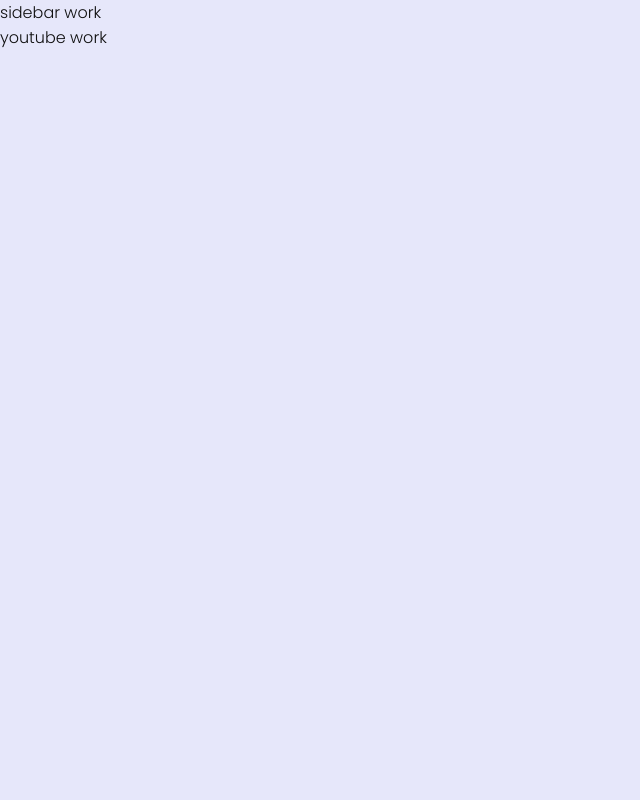
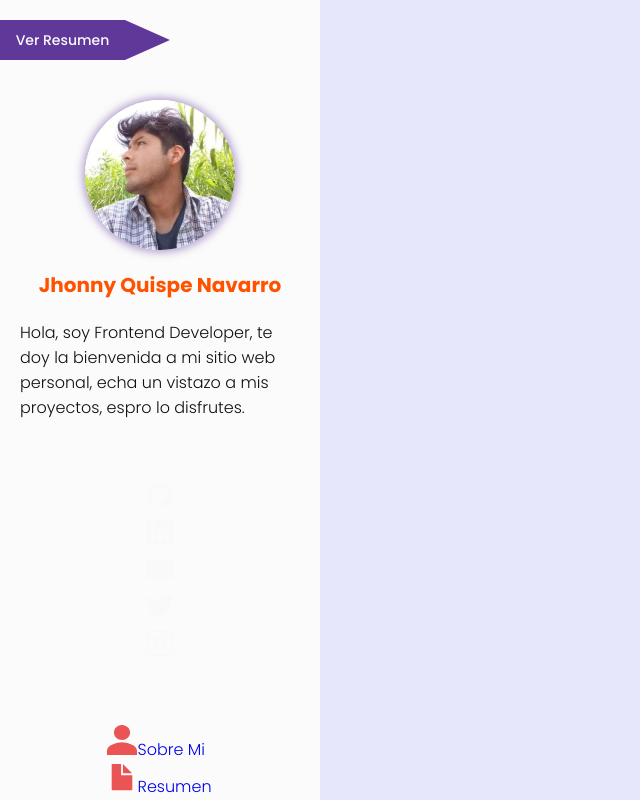
Before and after one commit to byRedHunter/portafolio-client, a React (Create React App) app: page /youtube in a window 1280 px wide. Shown: the whole page, without its empty margins (0-640 px from the left). Built offline with nearby package versions, Linux system fonts and the light colour scheme.

Commit message:
avance sidebar

```diff
--- a/src/main.css
+++ b/src/main.css
@@ -24,9 +24,12 @@ html {
 	--font-800: 800;
 
 	--color-primary: #5f3899;
+	--color-primary-50: rgba(95, 56, 153, 0.5);
 	--color-secondary: #ff5200;
 	--color-dark: #101010;
+	--color-dark-50: rgba(16, 16, 16, 0.5);
 	--color-bg: #e6e7fa;
+	--color-bg-sidebar: #efeffb;
 	--color-light: #fbfbfb;
 }
 
@@ -41,8 +44,8 @@ html {
 ::-webkit-scrollbar-thumb {
 	background: linear-gradient(
 		125deg,
-		var(--color-secondary),
-		var(--color-dark)
+		var(--color-primary-50),
+		var(--color-dark-50)
 	);
 	border-radius: 0.5rem;
 }
@@ -54,3 +57,11 @@ body {
 	color: var(--color-dark);
 	font-weight: var(--font-300);
 }
+
+a {
+	text-decoration: none;
+}
+
+ul {
+	list-style: none;
+}
--- a/src/pages/components/Menu.js
+++ b/src/pages/components/Menu.js
@@ -1,9 +1,14 @@
 import React from 'react'
 import MenuIcon from './svg/MenuIcon'
 
+import './menu.css'
+import { useInterface } from '../../store/useInterface'
+
 export const Menu = () => {
+	const { toggleSidebar } = useInterface((state) => state)
+
 	return (
-		<div class='menu__icon' id='menu-icon'>
+		<div className='menu-icon' onClick={() => toggleSidebar()}>
 			<MenuIcon />
 		</div>
 	)
--- /dev/null
+++ b/src/pages/components/MenuNav.js
@@ -0,0 +1,45 @@
+import React from 'react'
+import { Link } from 'react-router-dom'
+
+import About from './svg/About'
+import Contact from './svg/Contact'
+import YouTube from './svg/YouTube'
+import Resumen from './svg/Resumen'
+import Portfolio from './svg/Portfolio'
+
+export const MenuNav = () => {
+	return (
+		<nav className='nav'>
+			<div className='nav-item'>
+				<Link to='/'>
+					<About />
+					Sobre Mi
+				</Link>
+			</div>
+			<div className='nav-item'>
+				<Link to='/'>
+					<Resumen />
+					Resumen
+				</Link>
+			</div>
+			<div className='nav-item'>
+				<Link to='/'>
+					<Portfolio />
+					Portafolio
+				</Link>
+			</div>
+			<div className='nav-item'>
+				<Link to='/'>
+					<YouTube />
+					YouTube
+				</Link>
+			</div>
+			<div className='nav-item'>
+				<Link to='/'>
+					<Contact />
+					Contacto
+				</Link>
+			</div>
+		</nav>
+	)
+}
--- a/src/pages/components/Sidebar.js
+++ b/src/pages/components/Sidebar.js
@@ -1,5 +1,37 @@
 import React from 'react'
+import { Link } from 'react-router-dom'
+
+import Perfil from '../../images/perfil.png'
+import './sidebar.css'
+
+import { Social } from './Social'
+import { MenuNav } from './MenuNav'
+import { useInterface } from '../../store/useInterface'
 
 export const Sidebar = () => {
-	return <div>sidebar work</div>
+	const { sidebarActive } = useInterface((state) => state)
+	return (
+		<header className={sidebarActive ? 'header active' : 'header'}>
+			<Link to='/resumen' className='header-cv'>
+				<span>Ver Resumen</span>
+			</Link>
+
+			<div className='header-info'>
+				<figure className='header-info-profile'>
+					<img src={Perfil} alt='Foto de perfil de Jhonny Quispe Navarro' />
+				</figure>
+
+				<h1 className='header-info-title'>Jhonny Quispe Navarro</h1>
+
+				<p className='header-info-desc'>
+					Hola, soy Frontend Developer, te doy la bienvenida a mi sitio web
+					personal, echa un vistazo a mis proyectos, espro lo disfrutes.
+				</p>
+			</div>
+
+			<Social />
+
+			<MenuNav />
+		</header>
+	)
 }
--- /dev/null
+++ b/src/pages/components/Social.js
@@ -0,0 +1,46 @@
+import React from 'react'
+import { Link } from 'react-router-dom'
+
+import GitHub from './svg/GitHub'
+import LinkedIn from './svg/LinkedIn'
+import Twitter from './svg/Twitter'
+import Instagram from './svg/Instagram'
+import Email from './svg/Email'
+
+export const Social = () => {
+	return (
+		<ul className='social'>
+			<li className='social-item'>
+				<Link to='https://github.com/byRedHunter' target='_blank'>
+					<GitHub />
+				</Link>
+			</li>
+			<li className='social-item'>
+				<Link
+					to='https://www.linkedin.com/in/jhonny-quispe-navarro/'
+					target='_blank'
+				>
+					<LinkedIn />
+				</Link>
+			</li>
+			<li className='social-item'>
+				<Link
+					to='https://mail.google.com/mail/?view=cm&fs=1&to=jhonny.quispejl@gmail.com'
+					target='_blank'
+				>
+					<Email />
+				</Link>
+			</li>
+			<li className='social-item'>
+				<Link to='https://twitter.com/byRedHunter' target='_blank'>
+					<Twitter />
+				</Link>
+			</li>
+			<li className='social-item'>
+				<Link to='https://www.instagram.com/byreddhunter/' target='_blank'>
+					<Instagram />
+				</Link>
+			</li>
+		</ul>
+	)
+}
--- a/src/pages/components/menu.css
+++ b/src/pages/components/menu.css
@@ -0,0 +1,24 @@
+.menu-icon {
+	position: fixed;
+	bottom: 2rem;
+	right: 2rem;
+	height: 5rem;
+	width: 5rem;
+	background: var(--color-primary);
+	border-radius: 50%;
+	box-shadow: 0 0 1rem 0 var(--color-dark-50);
+	display: grid;
+	place-items: center;
+	cursor: pointer;
+	z-index: 10;
+}
+.menu-icon svg {
+	height: 3rem;
+	width: 3rem;
+	fill: var(--color-light);
+}
+@media screen and (min-width: 800px) {
+	.menu-icon {
+		display: none;
+	}
+}
--- a/src/pages/components/sidebar.css
+++ b/src/pages/components/sidebar.css
@@ -0,0 +1,72 @@
+.header {
+	background: var(--color-light);
+	width: 100%;
+	max-width: 32rem;
+	height: 100vh;
+	position: fixed;
+	top: 0;
+	left: 0;
+	overflow-y: auto;
+	display: grid;
+	place-items: center;
+	row-gap: 6rem;
+	padding: 2rem;
+	transition: 0.3s ease-in;
+	transform-origin: left center;
+	z-index: 5;
+	clip-path: polygon(0 0, 0 0, 0 100%, 0% 100%);
+}
+.header.active {
+	clip-path: polygon(100% 0, 0 0, 0 100%, 100% 100%);
+}
+@media screen and (min-width: 800px) {
+	.header {
+		clip-path: polygon(100% 0, 0 0, 0 100%, 100% 100%);
+	}
+}
+
+.header-cv {
+	position: fixed;
+	left: -1rem;
+	top: 2rem;
+	width: 18rem;
+	height: 4rem;
+	background: var(--color-primary);
+	transition: 0.3s linear;
+	clip-path: polygon(75% 0, 100% 50%, 75% 100%, 0 100%, 0 0);
+	display: grid;
+	place-items: center;
+}
+.header-cv:hover {
+	left: 0;
+}
+.header-cv span {
+	color: var(--color-light);
+	font-weight: var(--font-500);
+	font-size: 1.4rem;
+	margin-left: -3.5rem;
+}
+
+.header-info {
+	display: flex;
+	flex-direction: column;
+	row-gap: 2rem;
+	align-items: center;
+	margin-top: 8rem;
+}
+.header-info-profile {
+	height: 15rem;
+	width: 15rem;
+	overflow: hidden;
+	border-radius: 50%;
+	box-shadow: 0 0 0.8rem 0.2rem var(--color-primary-50);
+}
+.header-info-profile img {
+	height: 100%;
+	width: 100%;
+	object-fit: cover;
+}
+.header-info-title {
+	font-size: 2rem;
+	color: var(--color-secondary);
+}
--- a/src/pages/components/svg/MenuIcon.jsx
+++ b/src/pages/components/svg/MenuIcon.jsx
@@ -1,6 +1,6 @@
 import * as React from 'react'
 
-function SvgComponent(props) {
+function SvgComponent({ fill = '#fbfbfb' }) {
 	return (
 		<svg
 			width={40}
@@ -8,10 +8,9 @@ function SvgComponent(props) {
 			viewBox='0 0 40 40'
 			fill='none'
 			xmlns='http://www.w3.org/2000/svg'
-			{...props}
 		>
-			<rect x={2} y={13} width={36} height={5} rx={1} fill='#ea5455' />
-			<rect x={8} y={23} width={30} height={5} rx={1} fill='#ea5455' />
+			<rect x={2} y={13} width={36} height={5} rx={1} fill={fill} />
+			<rect x={8} y={23} width={30} height={5} rx={1} fill={fill} />
 		</svg>
 	)
 }
--- a/src/routes/MainRoute.js
+++ b/src/routes/MainRoute.js
@@ -7,6 +7,7 @@ import {
 } from 'react-router-dom'
 
 import { Sidebar } from '../pages/components/Sidebar'
+import { Menu } from '../pages/components/Menu'
 import { Home } from '../pages/home/Home'
 import { Contact } from '../pages/contact/Contact'
 import { Portfolio } from '../pages/portfolio/Portfolio'
@@ -18,7 +19,7 @@ export const MainRoute = () => {
 		<Router>
 			<Sidebar />
 
-			<div>
+			<main className='main'>
 				<Switch>
 					<Route exact path='/' component={Home} />
 					<Route path='/contact' component={Contact} />
@@ -27,7 +28,9 @@ export const MainRoute = () => {
 					<Route path='/youtube' component={Youtube} />
 					<Redirect to='/' />
 				</Switch>
-			</div>
+			</main>
+
+			<Menu />
 		</Router>
 	)
 }
--- /dev/null
+++ b/src/store/useInterface.js
@@ -0,0 +1,11 @@
+import create from 'zustand'
+import { combine, devtools } from 'zustand/middleware'
+
+export const useInterface = create(
+	devtools(
+		combine({ sidebarActive: false }, (set) => ({
+			toggleSidebar: () =>
+				set((state) => ({ ...state, sidebarActive: !state.sidebarActive })),
+		}))
+	)
+)
```
Also changed, not shown: src/images/perfil.png (added), src/pages/components/menuNav.css (added), src/pages/components/social.css (added).
